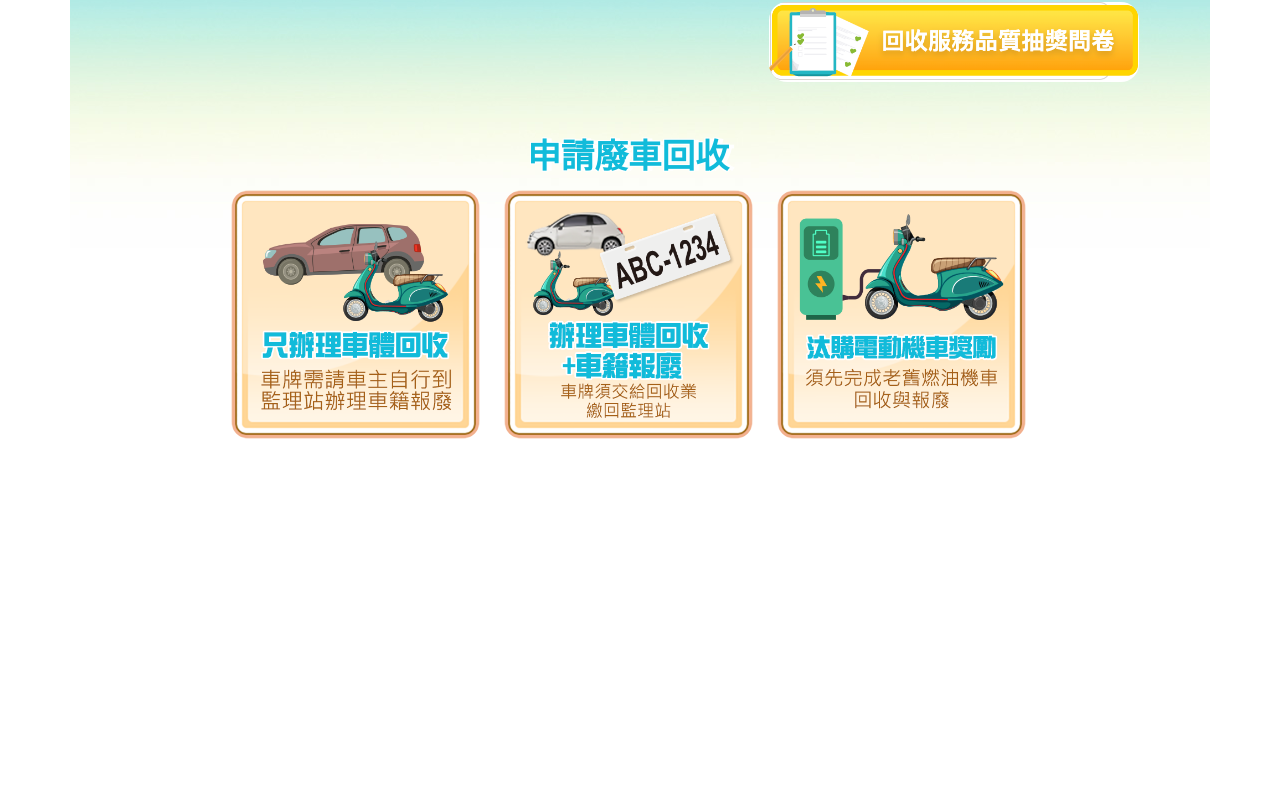
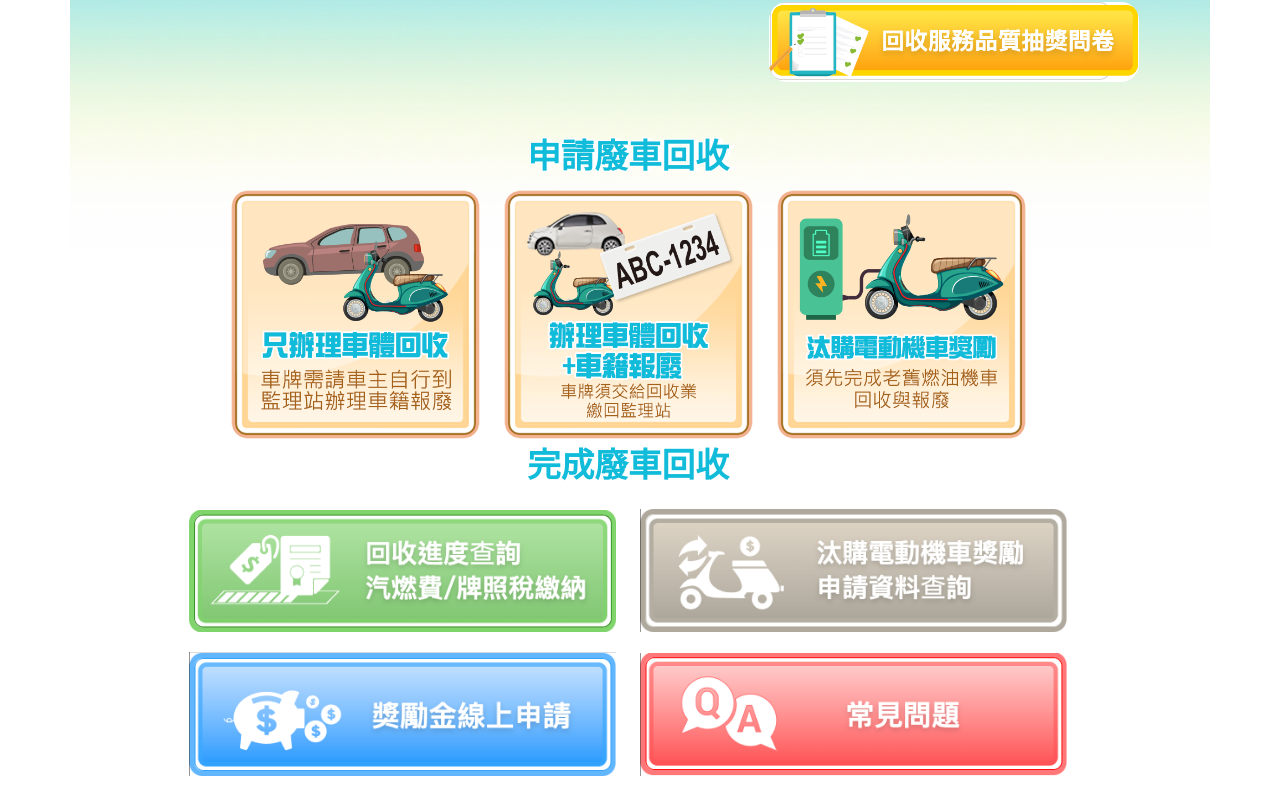
Before and after one commit to shawnliu1012/MSETP-Project-practice, a plain HTML site: page src/homePage1.html in a window 1280 px wide. Shown: the part 182-968 px from the top of the page. Before the commit the page ends 800 px from the top, so only its background shows below. Drawn offline with nearby package versions, Linux system fonts and the light colour scheme.

Commit message:
完成廢車回收區按鈕網頁版

```diff
--- a/src/homePage1.css
+++ b/src/homePage1.css
@@ -42,3 +42,19 @@
 .option-button img:hover {
     box-shadow: 0px 0px 15px 10px #5bdeff;
 }
+
+.block1 img{
+    display: inline-block;
+    width: 40%;
+    margin: 10px;
+}
+
+.block2 img{
+    display: inline-block;
+    width: 40%;
+    margin: 10px;
+}
+/* 去除連結藍色底線 */
+.listbtn {
+    color: #fff;
+}
--- a/src/homePage1.html
+++ b/src/homePage1.html
@@ -25,6 +25,7 @@
                         <img class="img1" src="../img/截圖 2022-06-21 上午11.10.49.png" alt="回收服務品質問卷">
                     </a>
                 </div>
+                <!-- 申請廢車回收區按鈕 -->
                 <div class="title mt-5">申請廢車回收</div>
                 <!-- 網頁版 -->
                 <div class="row justify-content-center option-button">
@@ -44,6 +45,28 @@
                         </a>
                     </div>
                 </div>
+                <!-- 手機版 -->
+                <!-- 網頁版 -->
+                <!-- 完成廢車回收區按鈕 -->
+                <div class="row justify-content-center text-center">
+                    <div class="title">完成廢車回收</div>
+                    <div class="block1">
+                        <a href="#" class="listbtn" title="進度查詢汽燃費/牌照稅繳納">
+                            <img src="/img/green.png" alt="進度查詢汽燃費/牌照稅繳納">
+                        </a>
+                        <a href="#" class="listbtn" title="汰購電動機車獎勵申請資料查詢">
+                            <img src="/img/brown.png" alt="汰購電動機車獎勵申請資料查詢">
+                        </a>
+                    </div>
+                    <div class="block2">
+                        <a href="#" class="listbtn" title="獎勵金線上申請">
+                            <img src="/img/blue.png" alt="獎勵金線上申請">
+                        </a>
+                        <a href="#" class="listbtn" title="常見問題">
+                            <img src="/img/red.png" alt="常見問題">
+                        </a>
+                    </div>
+                </div>
             </div>
         </div>
     </div>
```
Also changed, not shown: img/blue.png (added), img/brown.png (added), img/green.png (added), img/red.png (added), img/截圖 2022-06-21 上午11.13.05.png (deleted), img/截圖 2022-06-21 上午11.13.40.png (deleted), img/截圖 2022-06-21 上午11.14.09.png (deleted), img/截圖 2022-06-21 上午11.14.37.png (deleted).
